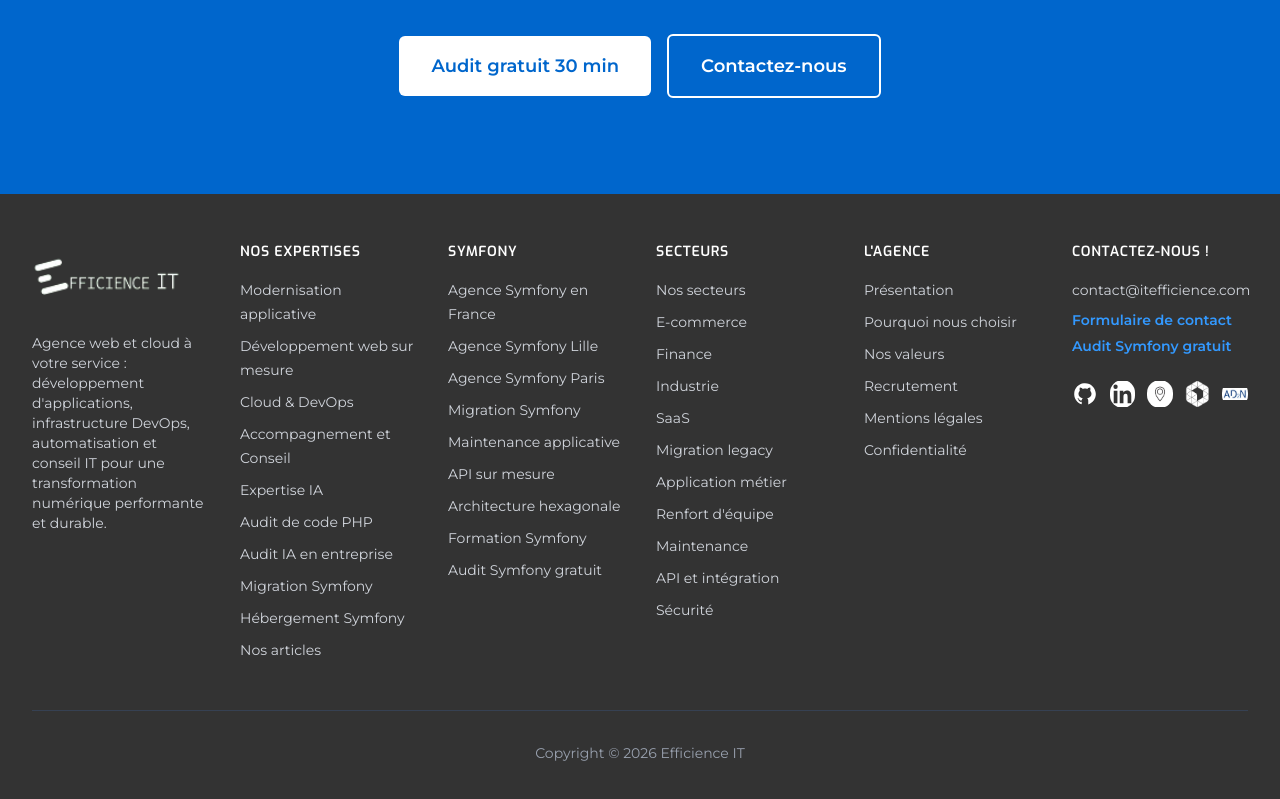
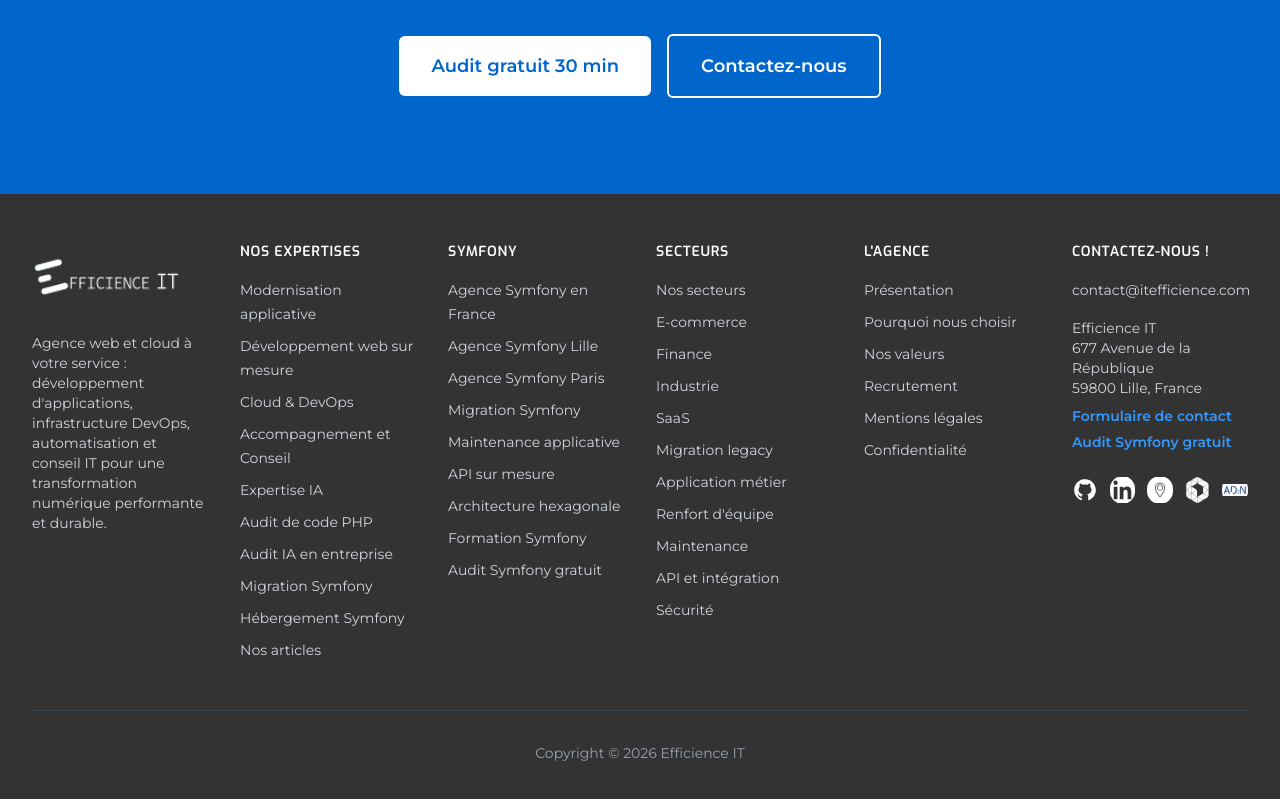
Before and after one commit to efficience-it/website, a Next.js app: page / in a window 1280 px wide. Shown: the part 6806-7605 px from the top of the page. Built offline with nearby package versions, Linux system fonts and the light colour scheme.

Commit message:
update (#695)

```diff
--- a/src/components/layout/Footer.tsx
+++ b/src/components/layout/Footer.tsx
@@ -110,6 +110,11 @@
               email={footerNav.contact.email}
               className="text-sm text-gray-300 transition-colors hover:text-white"
             />
+            <address className="mt-4 text-sm not-italic text-gray-300">
+              Efficience IT<br />
+              677 Avenue de la République<br />
+              59800 Lille, France
+            </address>
             <Link
               href={footerNav.contact.cta.href}
               className="mt-2 inline-block text-sm font-semibold text-primary-light transition-colors hover:text-white"
```
